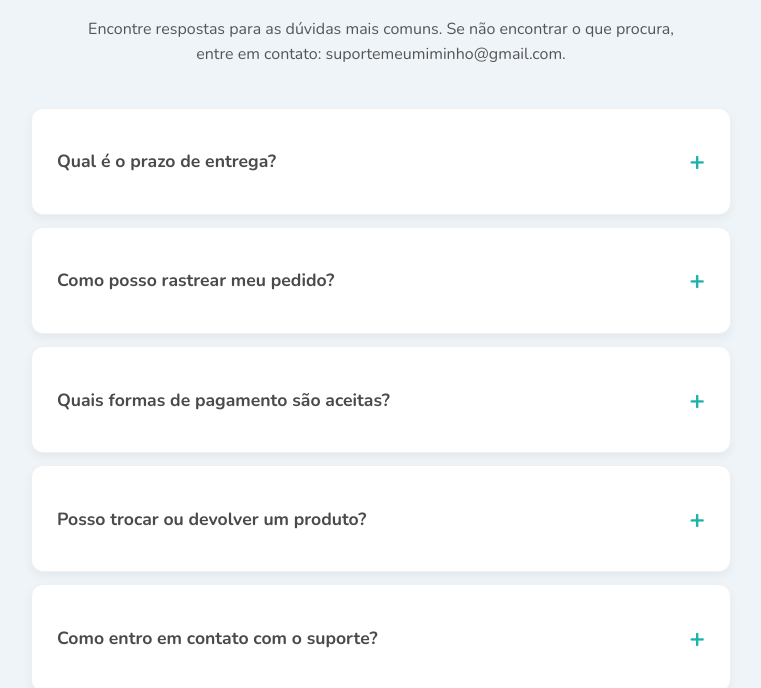
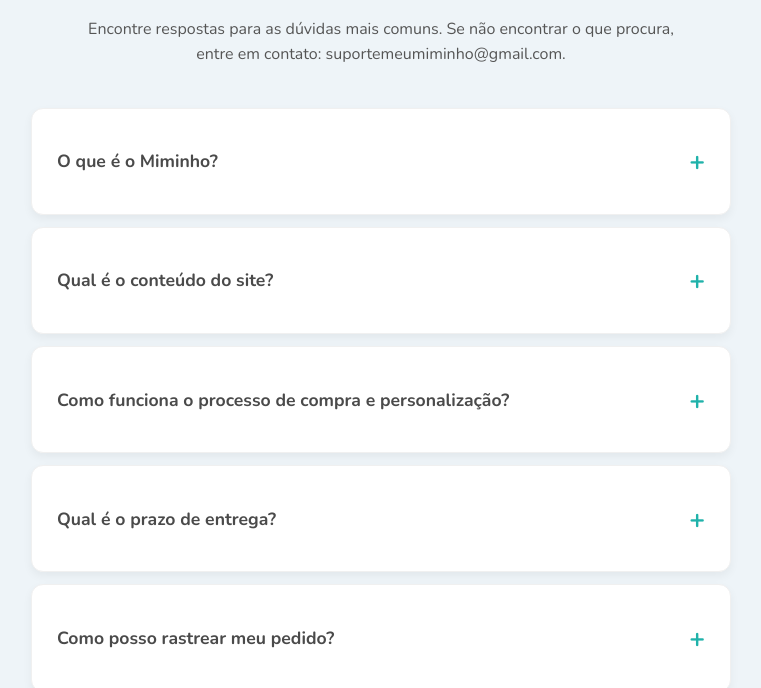
Before and after one commit to amandameneseso/Agregador-de-links-do-Miminho, a plain HTML site: page perguntas.html in a window 1280 px wide. Shown: the part 112-800 px from the top of the page, without its empty margins (259-1020 px from the left). Drawn offline with nearby package versions, Linux system fonts and the light colour scheme.

Commit message:
perguntas

```diff
--- a/perguntas.html
+++ b/perguntas.html
@@ -17,6 +17,49 @@
         Encontre respostas para as dúvidas mais comuns. Se não encontrar o que
         procura, entre em contato: suportemeumiminho@gmail.com.
       </p>
+
+      <div class="faq-item">
+        <h2 class="faq-question">O que é o Miminho?</h2>
+        <div class="faq-answer">
+          <p>
+            É um site exclusivo, personalizado e interativo com visual fofo, romântico e que simula um sistema operacional de celular (na versão mobile) criado para você presentear alguém de uma forma criativa e única. Ele é acessível por  link e QR code, contendo páginas divertidas como uma galeria interativa, playlist e um joguinho.
+          </p>
+        </div>
+      </div>
+
+      <div class="faq-item">
+        <h2 class="faq-question">Qual é o conteúdo do site?</h2>
+        <div class="faq-answer">
+          <p>
+            O site tem a aparência da tela inicial de um celular e inclui "aplicativos", que são:
+            <ul>
+                <li><strong>Momentos:</strong> uma galeria de fotos na qual é possível definir qualquer foto como o plano de fundo do site;</li>
+                <li><strong>Jornada:</strong> contagem do tempo juntos desde o início do relacionamento;</li>
+                <li><strong>Carta:</strong> mensagem especial;</li>
+                <li><strong>Quiz:</strong> joguinho de perguntas sobre o casal;</li>
+                <li><strong>Playlist:</strong> músicas que marcam a história do casal;</li>
+                <li><strong>Desejo:</strong> descubra ;)</li>
+            </ul>
+            <p>Além disso, a tela inicial contém um widget de player de músicas sincronizada com a playlist.</p>
+          </p>
+        </div>
+      </div>
+
+      <div class="faq-item">
+        <h2 class="faq-question">Como funciona o processo de compra e personalização?</h2>
+        <div class="faq-answer">
+          <p>
+            É super simples:
+
+            <ol>
+                <li>Você preenche um formulário (Google Forms) com todos os dados necessários para a personalização do site: data de início do relacionamento, sua mensagem para a carta, perguntas e respostas para o quiz e as fotos;</li>
+                <li>Após o envio do formulário, você receberá um e-mail com a confirmação dos detalhes do seu pedido, o valor e as instruções para realizar o pagamento (via Pix ou link de pagamento).</li>
+                <li>Com tudo em mãos, nós personalizamos seu site!</li>
+                <li>Em até 24 horas, você recebe outro e-mail com o link exclusivo do site e um QR Code para o presenteado acessar.</li>
+            </ol>
+          </p>
+        </div>
+      </div>
 
       <div class="faq-item">
         <h2 class="faq-question">Qual é o prazo de entrega?</h2>
--- a/styles/perguntas.css
+++ b/styles/perguntas.css
@@ -82,6 +82,16 @@
   margin: 0; /* Remove margem padrão do parágrafo dentro da resposta */
 }
 
+ul {
+  list-style: circle;
+}
+
+li {
+  color: #666;
+  line-height: 1.4;
+  margin: 0; /* Remove margem padrão do parágrafo dentro da resposta */
+}
+
 footer {
   margin-top: 50px;
   font-size: 1em;
```
